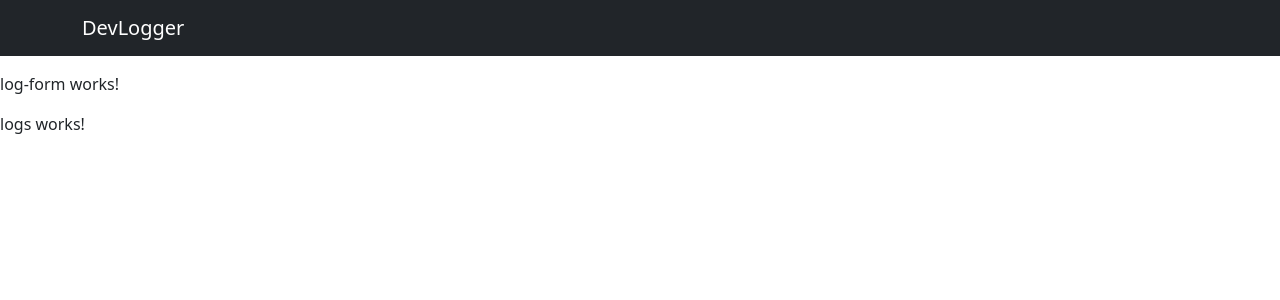
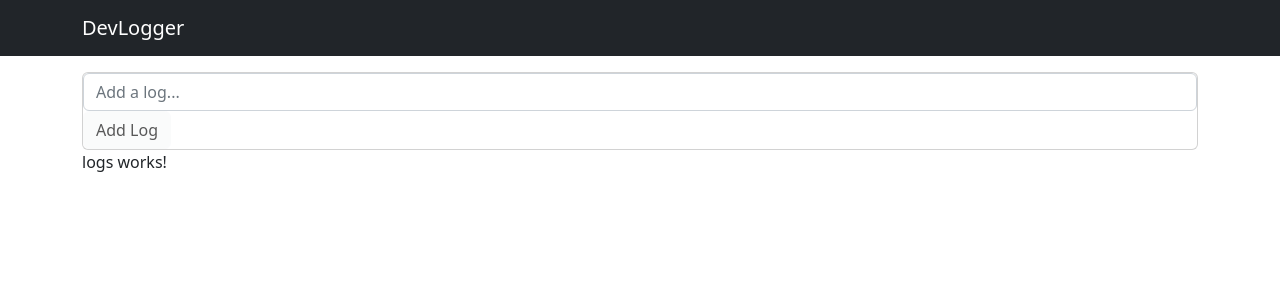
Before and after one commit to helen-tan/angular-devlogger, an Angular app: page / in a window 1280 px wide. Shown: the top 300 px of the page. Built offline with nearby package versions, Linux system fonts and the light colour scheme.

Commit message:
log-form component basic UI

```diff
--- a/src/app/app.component.html
+++ b/src/app/app.component.html
@@ -1,3 +1,5 @@
 <app-navbar></app-navbar>
-<app-log-form></app-log-form>
-<app-logs></app-logs>
+<div class="container">
+  <app-log-form></app-log-form>
+  <app-logs></app-logs>
+</div>
--- a/src/app/components/log-form/log-form.component.html
+++ b/src/app/components/log-form/log-form.component.html
@@ -1 +1,9 @@
-<p>log-form works!</p>
+<div class="card car-body">
+    <form>
+        <div class="form-group">
+            <input type="text" class="form-control" placeholder="Add a log...">
+        </div>
+        <input type="submit" value="Add Log" class="btn btn-light" [disabled]="!this.text">
+        <button type="button" class="btn btn-warning" [hidden]="!this.text">Clear</button>
+    </form>
+</div>
--- a/src/app/components/log-form/log-form.component.ts
+++ b/src/app/components/log-form/log-form.component.ts
@@ -1,10 +1,14 @@
-import { Component } from '@angular/core';
+import { Component, OnInit } from '@angular/core';
 
 @Component({
   selector: 'app-log-form',
   templateUrl: './log-form.component.html',
   styleUrls: ['./log-form.component.css']
 })
-export class LogFormComponent {
+export class LogFormComponent implements OnInit {
+  text: string = "";
 
+  constructor() {}
+
+  ngOnInit() {}
 }
```
